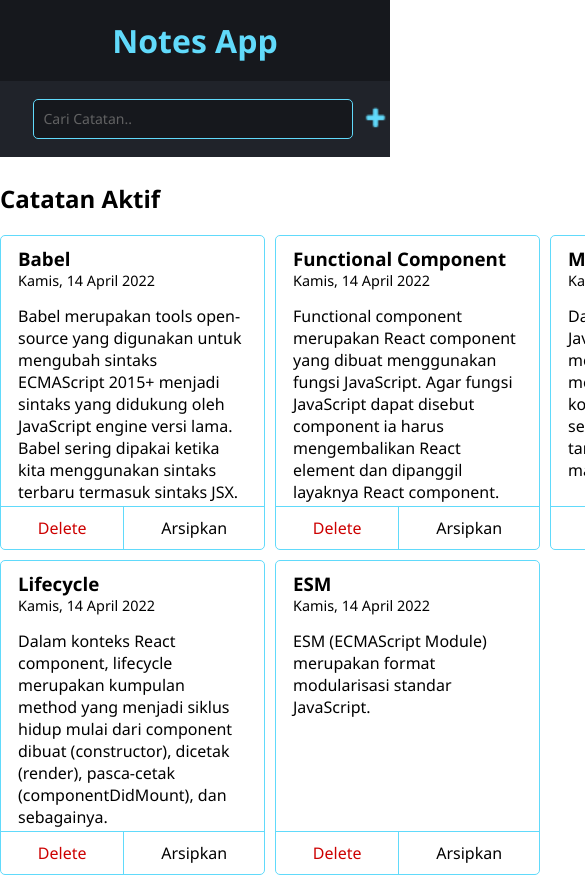
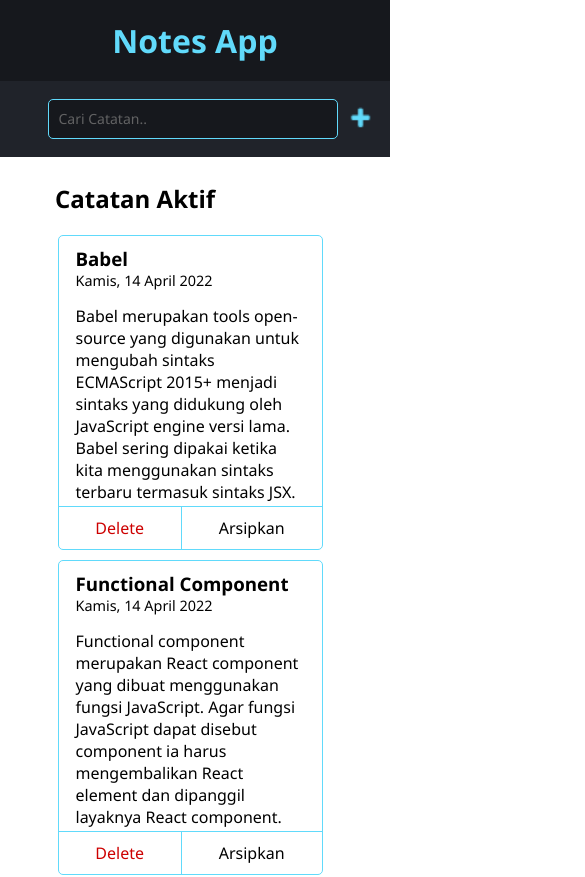
Before and after one commit to ryansuranjana/notes-app, a React (Create React App) app: page / in a window 390 px wide. Shown: the top 877 px of the page, 585 px wide, since content can reach past the window. Built offline with nearby package versions, Linux system fonts and the light colour scheme; a web font is replaced by a local one.

Commit message:
memperbaiki responsive

```diff
--- a/src/styles/style.css
+++ b/src/styles/style.css
@@ -268,7 +268,20 @@ article .date-notes {
 }
 
 @media screen and (max-width: 700px) {
+  .search-input input {
+    width: 290px;
+  }
   .add-notes {
     width: 350px;
   }
+  .notes {
+    width: 100%;
+  }
+  .notes h2 {
+    margin-left: 55px;
+  }
+  .notes-list {
+    flex-direction: column;
+    align-content: center;
+  }
 }
```
